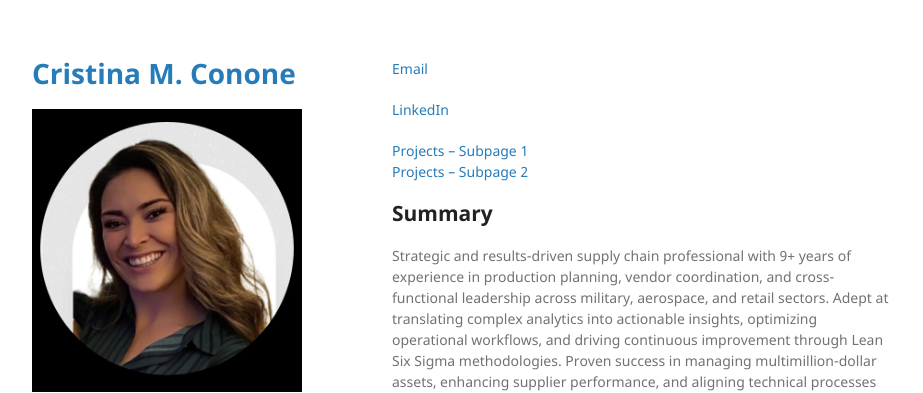
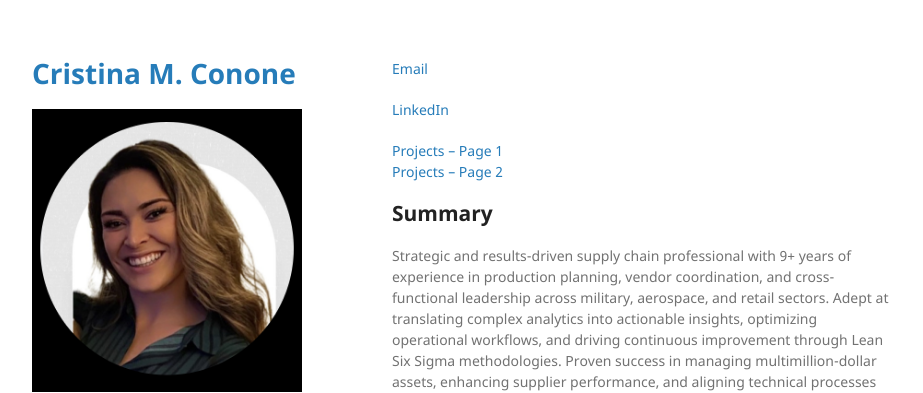
Before and after one commit to c-conone/c-conone.github.io, a Jekyll site: the page built from index.md, in a window 1280 px wide and 900 px high. Shown: the top 393 px of the window, without its empty margins (178-1101 px from the left). Built offline with Jekyll 4.4.1, drawn with Linux system fonts in a browser that asks for light colours.

Commit message:
updates to index.md

```diff
--- a/index.md
+++ b/index.md
@@ -9,8 +9,8 @@ layout: default
 [LinkedIn](https://www.linkedin.com/in/cristina-conone-069498144)
 
 
-[Projects – Subpage 1](https://c-conone.github.io/subpage_1/)
-[Projects – Subpage 2](https://c-conone.github.io/subpage_2/)
+[Projects – Page 1](https://c-conone.github.io/subpage_1/)
+[Projects – Page 2](https://c-conone.github.io/subpage_2/)
 
 
 ## **Summary**
```
Also changed, not shown: subpage_2/index.md (+1 -1 lines).
